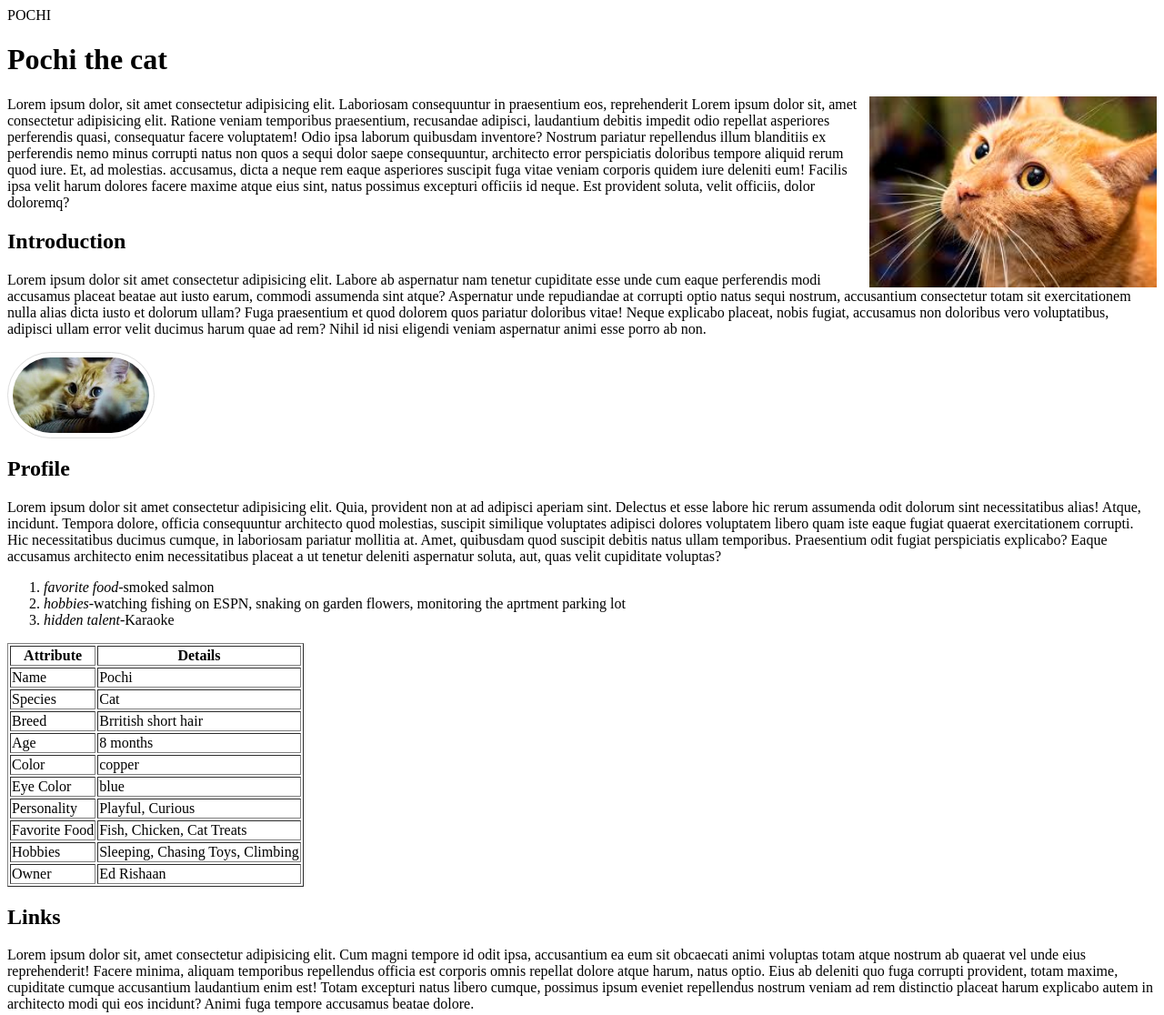
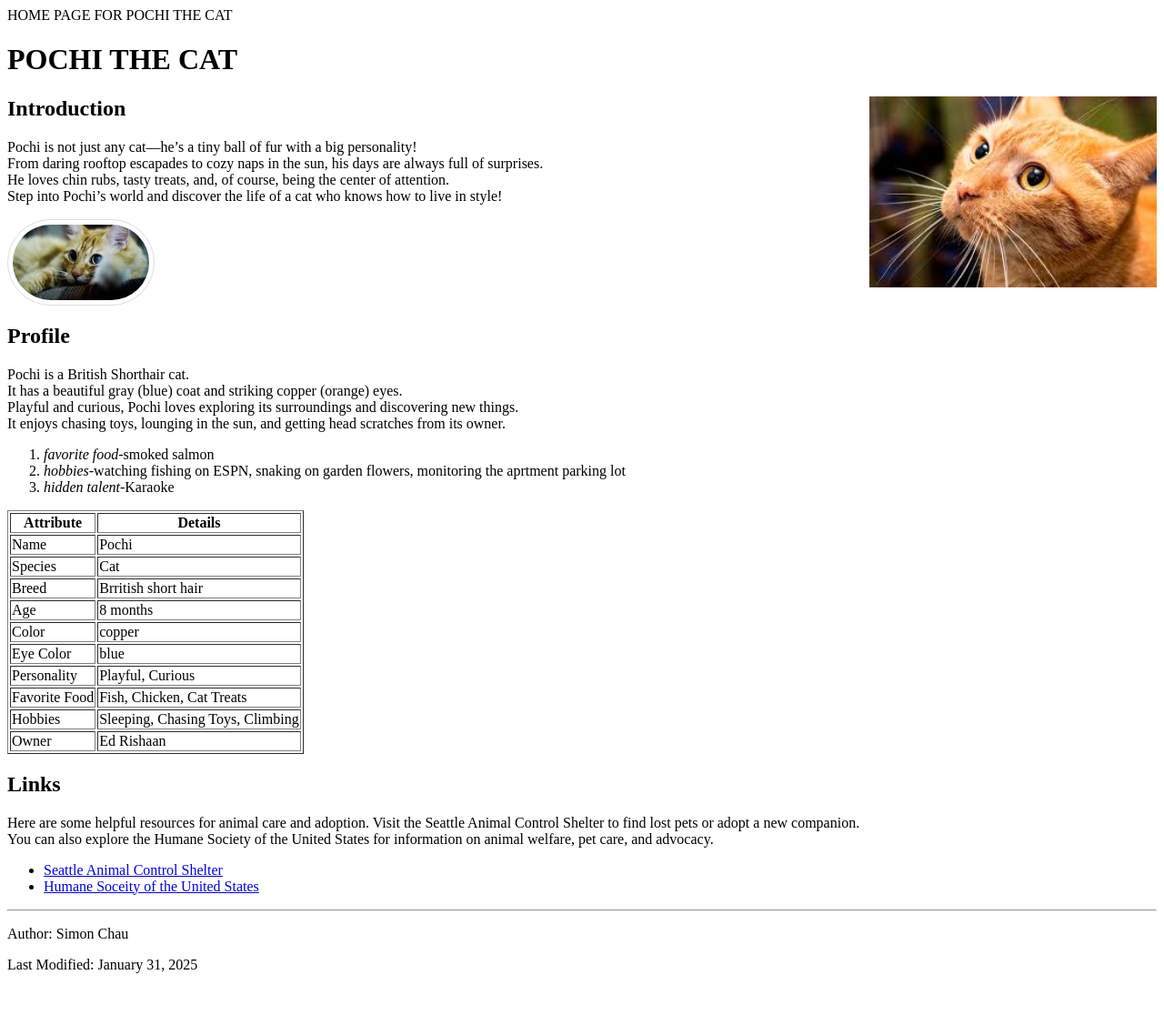
Before and after one commit to XAIMOH001/school_work, a plain HTML site: page index.html in a window 1280 px wide. Shown: the top 1116 px of the page at 91% size. After the commit the page ends 1086 px from the top, so only its background shows below. Drawn offline with Linux system fonts and the light colour scheme.

Commit message:
editted <p>

```diff
--- a/index.html
+++ b/index.html
@@ -1,7 +1,7 @@
 <html>
 
 <head>
-    <tittle>   POCHI    </tittle>
+    <tittlE>HOME PAGE FOR POCHI THE CAT</tittlE>
 </head>
 <style>
      .img1 {
@@ -18,35 +18,29 @@
     </style>
 
 <body>
-    <h1>Pochi the cat</h1>
+
+    <h1>POCHI THE CAT</h1>
     <img src="download.jpeg" alt="Pochi pic" width = 25% align="right">
-    <p>
-        Lorem ipsum dolor, sit amet consectetur adipisicing elit.
-        Laboriosam consequuntur in praesentium eos, reprehenderit Lorem ipsum dolor sit, amet consectetur adipisicing elit. Ratione veniam temporibus praesentium, recusandae adipisci, laudantium debitis impedit odio repellat asperiores perferendis quasi, consequatur facere voluptatem! Odio ipsa laborum quibusdam inventore?
-        Nostrum pariatur repellendus illum blanditiis ex perferendis nemo minus corrupti natus non quos a sequi dolor saepe consequuntur, architecto error perspiciatis doloribus tempore aliquid rerum quod iure. Et, ad molestias.
-        accusamus, dicta a neque rem eaque asperiores suscipit
-         fuga vitae veniam corporis quidem iure deleniti eum!
-        Facilis ipsa velit harum dolores facere maxime atque
-         eius sint, natus possimus excepturi officiis id neque.
-          Est provident soluta, velit officiis, dolor doloremq?
-    </p>
+
 
 
     <h2>Introduction</h2>
-    <p>
-        Lorem ipsum dolor sit amet consectetur adipisicing elit. Labore ab aspernatur nam tenetur cupiditate esse unde cum eaque perferendis modi accusamus placeat beatae aut iusto earum, commodi assumenda sint atque?
-        Aspernatur unde repudiandae at corrupti optio natus sequi nostrum, accusantium consectetur totam sit exercitationem nulla alias dicta iusto et dolorum ullam? Fuga praesentium et quod dolorem quos pariatur doloribus vitae!
-        Neque explicabo placeat, nobis fugiat, accusamus non doloribus vero voluptatibus, adipisci ullam error velit ducimus harum quae ad rem? Nihil id nisi eligendi veniam aspernatur animi esse porro ab non.
+    <p>Pochi is not just any cat—he’s a tiny ball of fur with a big personality! <br>
+        From daring rooftop escapades to cozy naps in the sun, his days are always full of surprises.<br>
+        He loves chin rubs, tasty treats, and, of course, being the center of attention.<br>
+        Step into Pochi’s world and discover the life of a cat who knows how to live in style!
     </p>
+
      <a target="_blank" href="image.png">
         <img src="image.png" alt="pochi" class="img1">
       </a>
 
     <h2>Profile</h2>
     <p>
-        Lorem ipsum dolor sit amet consectetur adipisicing elit. Quia, provident non at ad adipisci aperiam sint. Delectus et esse labore hic rerum assumenda odit dolorum sint necessitatibus alias! Atque, incidunt.
-        Tempora dolore, officia consequuntur architecto quod molestias, suscipit similique voluptates adipisci dolores voluptatem libero quam iste eaque fugiat quaerat exercitationem corrupti. Hic necessitatibus ducimus cumque, in laboriosam pariatur mollitia at.
-        Amet, quibusdam quod suscipit debitis natus ullam temporibus. Praesentium odit fugiat perspiciatis explicabo? Eaque accusamus architecto enim necessitatibus placeat a ut tenetur deleniti aspernatur soluta, aut, quas velit cupiditate voluptas?
+        Pochi is a British Shorthair cat. <br>
+        It has a beautiful gray (blue) coat and striking copper (orange) eyes. <br>
+        Playful and curious, Pochi loves exploring its surroundings and discovering new things. <br>
+        It enjoys chasing toys, lounging in the sun, and getting head scratches from its owner.
     </p>
         <ol>
         <li><i>favorite food</i>-smoked salmon</li>
@@ -104,9 +98,8 @@
 
     <h2>Links</h2>
     <p>
-        Lorem ipsum dolor sit, amet consectetur adipisicing elit. Cum magni tempore id odit ipsa, accusantium ea eum sit obcaecati animi voluptas totam atque nostrum ab quaerat vel unde eius reprehenderit!
-        Facere minima, aliquam temporibus repellendus officia est corporis omnis repellat dolore atque harum, natus optio. Eius ab deleniti quo fuga corrupti provident, totam maxime, cupiditate cumque accusantium laudantium enim est!
-        Totam excepturi natus libero cumque, possimus ipsum eveniet repellendus nostrum veniam ad rem distinctio placeat harum explicabo autem in architecto modi qui eos incidunt? Animi fuga tempore accusamus beatae dolore.
+        Here are some helpful resources for animal care and adoption. Visit the Seattle Animal Control Shelter to find lost pets or adopt a new companion. <br>
+         You can also explore the Humane Society of the United States for information on animal welfare, pet care, and advocacy.
     </p>
         <ul>
         <li><a href="http://www.seattle.gov/animalshelter/">Seattle Animal Control Shelter</a></li>
```
